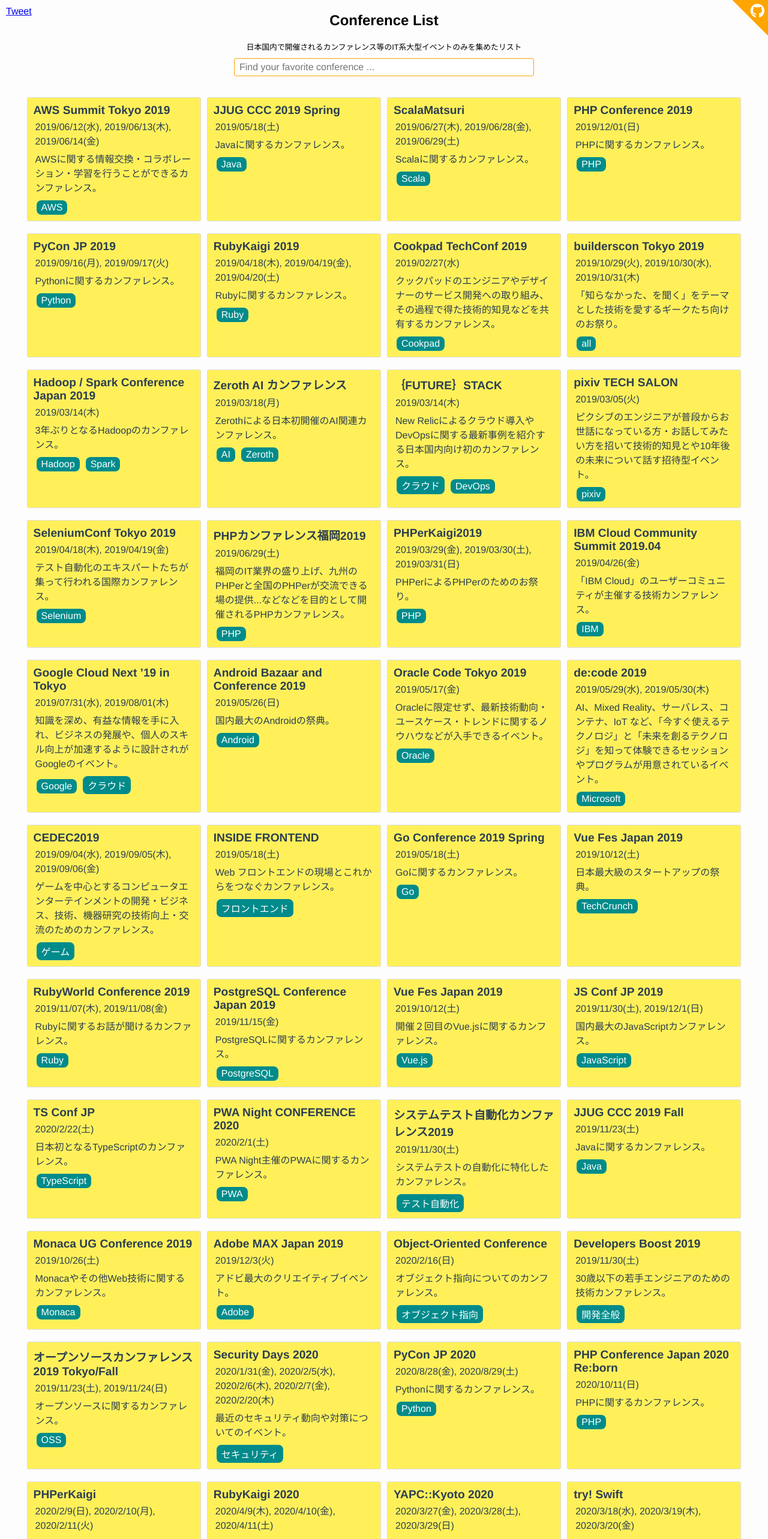
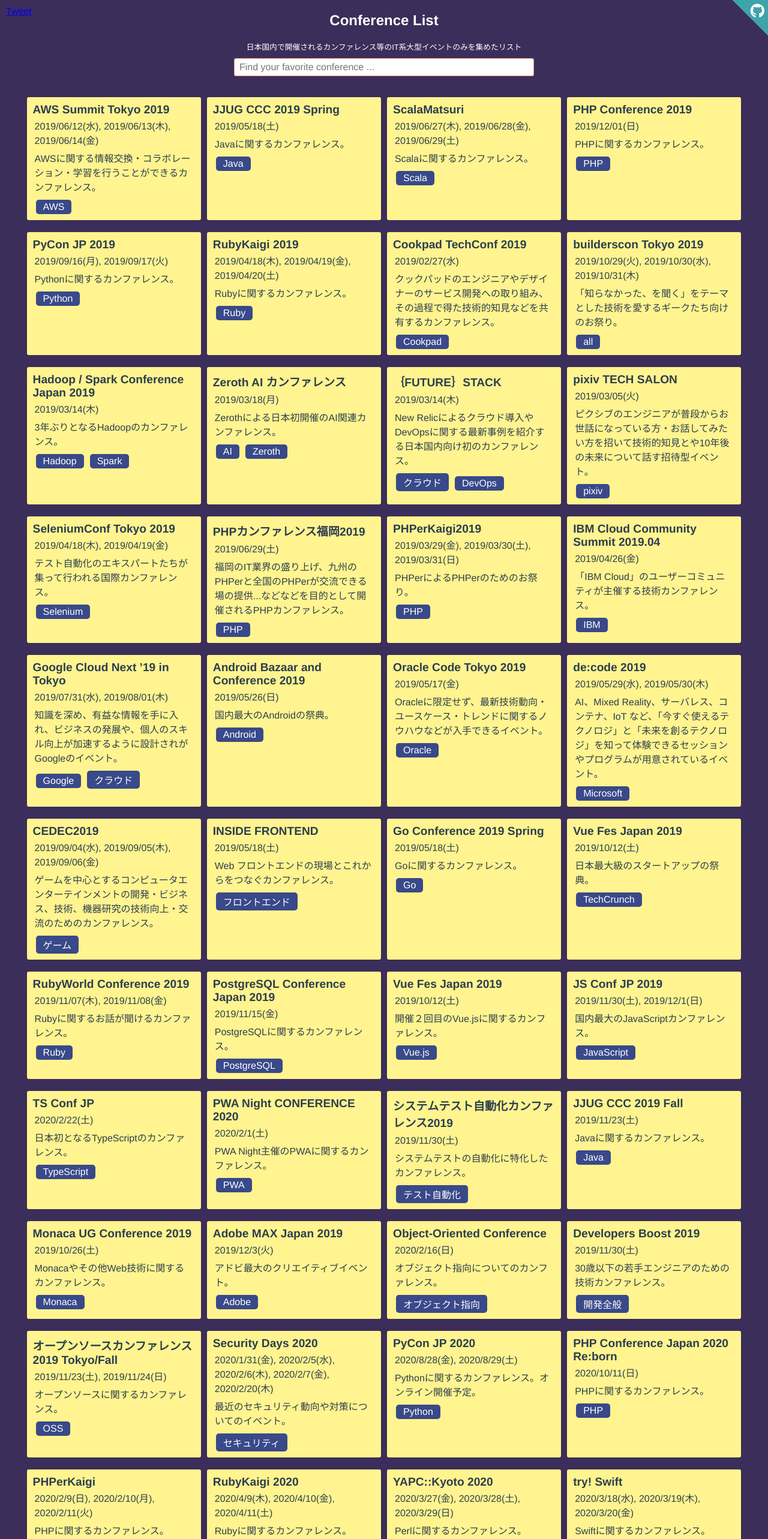
Before and after one commit to cigalecigales/conference-list, a Vue app: page / in a window 1280 px wide. Shown: the top 2566 px of the page at 60% size. Built offline with nearby package versions, Linux system fonts and the light colour scheme.

Commit message:
add event & change site's color

```diff
--- a/package.json
+++ b/package.json
@@ -21,7 +21,8 @@
     "set-value": ">=2.0.1",
     "serialize-javascript": ">=2.1.1",
     "minimist": ">=1.2.3",
-    "acorn": ">=6.4.1"
+    "acorn": ">=6.4.1",
+    "dot-prop": ">=5.1.1"
   },
   "eslintConfig": {
     "root": true,
--- a/src/App.vue
+++ b/src/App.vue
@@ -1,7 +1,6 @@
 <template>
   <div id="app">
     <div class="logo_area">
-      <!-- <img alt="Vue logo" src="./assets/logo.png" style="width: 100px;"> -->
       <h1>Conference List</h1>
     </div>
     <div class="sub_area">日本国内で開催されるカンファレンス等のIT系大型イベントのみを集めたリスト</div>
@@ -76,9 +75,13 @@
 
         // 入力欄が空でない場合
         if (this.filterText) {
+          const lowerFilterText = this.filterText.toLowerCase();
+          const lowerName = d.name.toLowerCase();
+          const lowerDescription = d.description.toLowerCase();
           if (
-            !d.name.includes(this.filterText) ||
-            !d.description.includes(this.filterText)
+
+            !lowerName.includes(lowerFilterText) ||
+            !lowerDescription.includes(lowerFilterText)
           ) {
             return;
           }
@@ -132,7 +135,8 @@
 
 html,
 body {
-  background: #fdfdfd;
+  background: #3b2e5a;
+  color: #ffffff;
 }
 
 .logo_area > h1 {
@@ -159,11 +163,11 @@
   width: 100%;
   padding: 5px 8px;
   border-radius: 3px;
-  border: 1px solid #ffa500;
+  border: 1px solid #ff9a76;
 }
 
 .input_text:focus {
-  border: 1px solid #f57868;
+  border: 1px solid #f96d80;
 }
 
 .card_area {
@@ -185,7 +189,7 @@
   background: linear-gradient(
       to top right,
       rgba(255, 255, 255, 0) 50%,
-      #ffa500 50.5%
+      #3da4ab 50.5%
     )
     no-repeat top left/100% 100%;
   width: 60px;
--- a/src/components/Card.vue
+++ b/src/components/Card.vue
@@ -67,8 +67,8 @@
 
 <style scoped>
 .card {
-  background: #ffffff;
-  border: 1px solid #dddddd;
+  background: #4ea0ae;
+  /* border: 1px solid #dddddd; */
   border-radius: 3px;
   padding: 10px;
   margin-bottom: 10px;
@@ -77,19 +77,19 @@
 }
 
 .card:hover {
-  background: #ff1493 !important;
+  background: #fa26a0 !important;
   cursor: pointer;
   color: #ffffff !important;
 }
 
 .card.today {
-  background: #ff1493 !important;
+  background: #fa26a0 !important;
   cursor: pointer;
   color: #ffffff !important;
 }
 
 .card.future {
-  background: #FFF05A;
+  background: #fff48f;
 }
 
 .card > .name {
--- a/src/components/Tag.vue
+++ b/src/components/Tag.vue
@@ -18,10 +18,10 @@
 <style scoped>
 .tag {
   display: inline-block;
-  background: #008B8B;
+  background: #394989;
   color: #ffffff;
-  padding: 3px 8px;
-  border-radius: 8px;
+  padding: 3px 12px;
+  border-radius: 5px;
   margin-left: 5px;
   margin-right: 5px;
 }
--- a/src/data/items.json
+++ b/src/data/items.json
@@ -420,7 +420,7 @@
     "name": "PyCon JP 2020",
     "eventDate": ["2020/8/28", "2020/8/29"],
     "url": "https://www.pycon.jp/",
-    "description": "Pythonに関するカンファレンス。",
+    "description": "Pythonに関するカンファレンス。オンライン開催予定。",
     "tags": ["Python"]
   },
   {
@@ -510,5 +510,13 @@
     "url": "https://developer.apple.com/wwdc20/",
     "description": "Appleによる開発者向けイベント。今年はオンライン開催予定で参加費無料。",
     "tags": ["Apple"]
+  },
+  {
+    "id": 65,
+    "name": "VS Code Conference Japan",
+    "eventDate": ["2020/11/21"],
+    "url": "https://vscode.connpass.com/event/184441/",
+    "description": "VS Code 5周年イベント。オンライン開催予定。",
+    "tags": ["VS Code"]
   }
 ]
```
Also changed, not shown: 1 other file (tests, documents, lock files or other folders).
